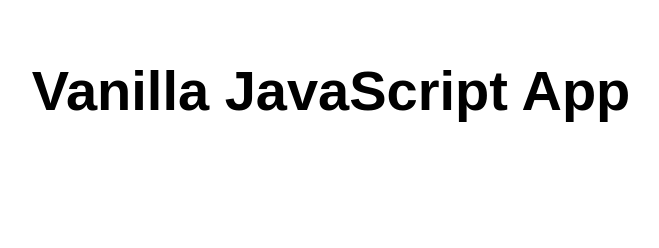
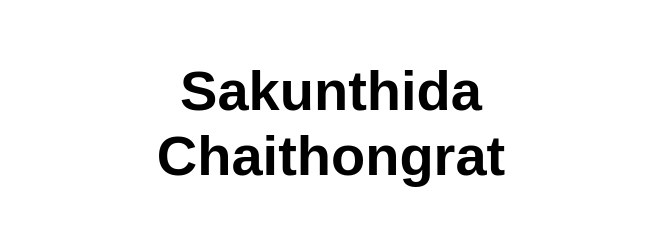
Before and after one commit to sakunthida/beauty, a website: page src/index.html in a window 1280 px wide. Shown: the whole page, without its empty margins (309-968 px from the left). Drawn offline with Linux system fonts and the light colour scheme.

Commit message:
Update index.html

```diff
--- a/src/index.html
+++ b/src/index.html
@@ -10,7 +10,7 @@
 
 <body>
   <main>
-    <h1>Vanilla JavaScript App</h1>
+    <h1>Sakunthida Chaithongrat</h1>
   </main>
 </body>
 
```
